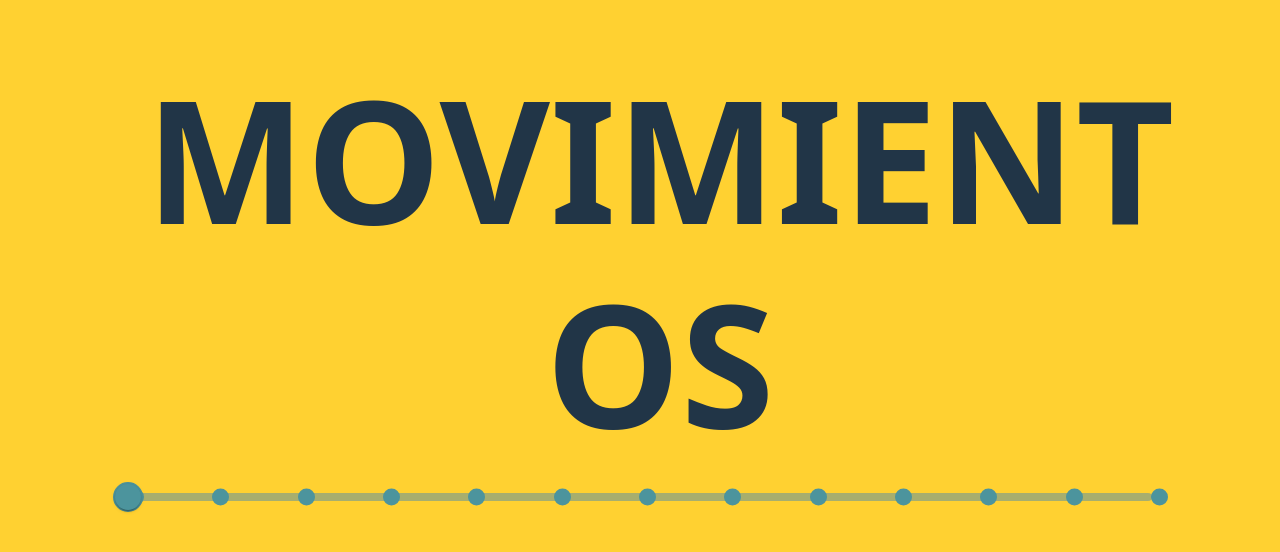
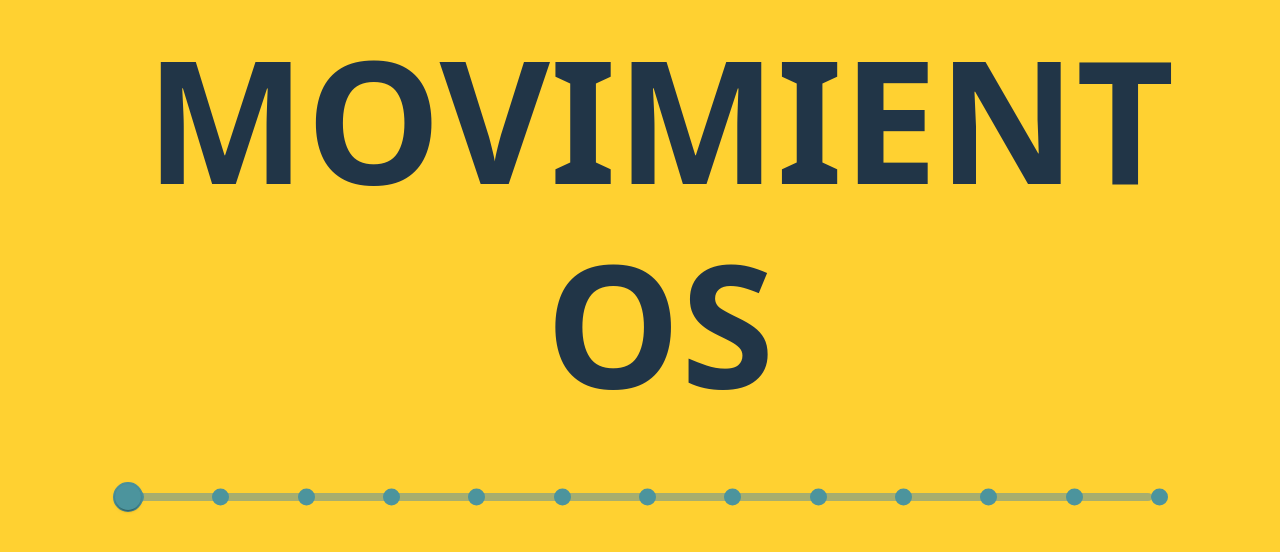
Before and after one commit to LuisTerceroIII/no-scroll, a React (Vite) app: page / in a window 1280 px wide. Shown: the part 160-712 px from the top of the page. Built offline with nearby package versions, Linux system fonts and the light colour scheme.

Commit message:
alignt text

```diff
--- a/app/features/Galery/screens/components/GaleryElement/galeryElement.module.css
+++ b/app/features/Galery/screens/components/GaleryElement/galeryElement.module.css
@@ -23,4 +23,5 @@
     hyphens: auto;
     margin: 0;
     line-height: 1.2;
+    margin-bottom: 80px;
 }
```
